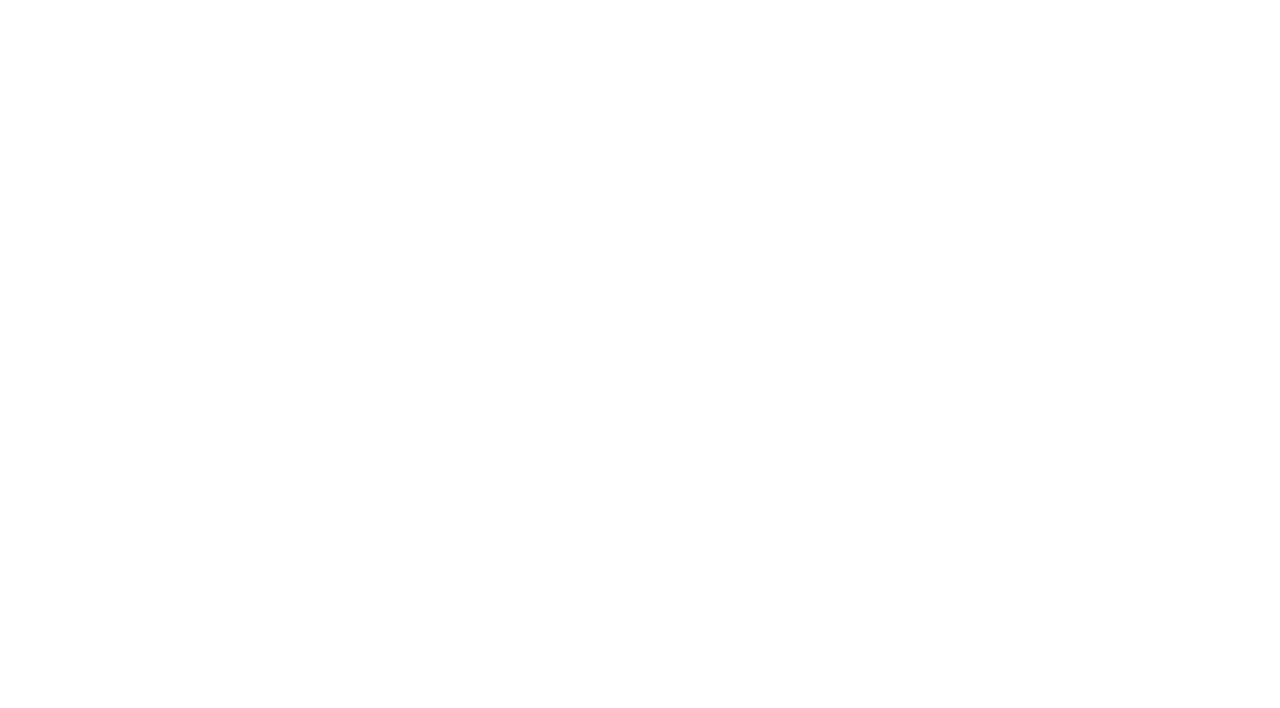
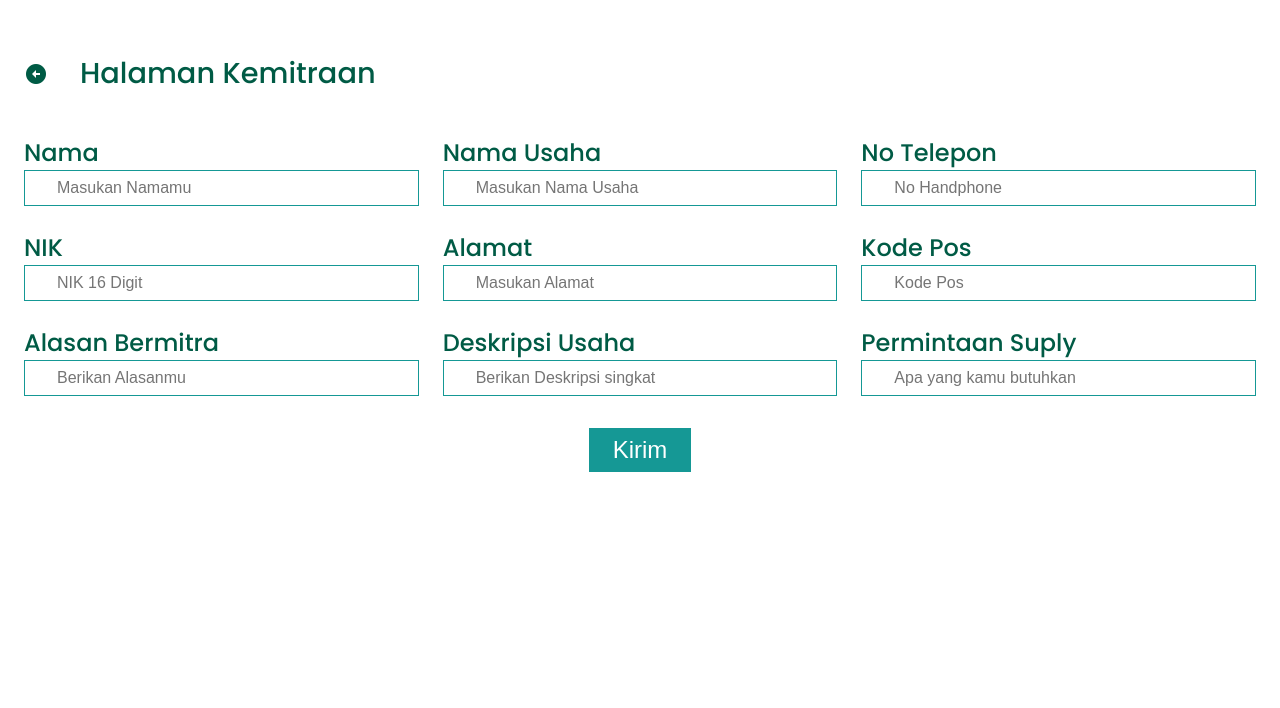
Before and after one commit to ZamzamiIlham/Project_ADPL, a PHP site: page /mitra__formKemitraan.php in a window 1280 px wide. Before the commit the part shown is empty. Shown: the part 92-800 px from the top of the page. Run offline with PHP 8.4, Linux system fonts and the light colour scheme; grey boxes are pictures that could not be loaded.

Commit message:
FormKemitraan

```diff
--- a/view/mitra/mitra__formKemitraan.php
+++ b/view/mitra/mitra__formKemitraan.php
@@ -0,0 +1,61 @@
+<?php include 'html.php' ?>
+<body>
+    <section class="formKemitraan container">
+        <div class="back__tombol">
+            <i class="ri-arrow-left-circle-fill"></i>
+            <a href="mitra_kemitraanDetail.php">
+                <h1>Halaman Kemitraan</h1>
+            </a>
+        </div>
+        <div class="formKemitraangrid grid">
+            <div class="formleft grid">
+                <div class="formNama">
+                    <p>Nama</p>
+                    <input type="text" placeholder="Masukan Namamu">
+                </div>
+                <div class="formNik">
+                    <p>NIK</p>
+                    <input type="text" placeholder="NIK 16 Digit">
+                </div>
+                <div class="formAlasan">
+                    <p>Alasan Bermitra</p>
+                    <input type="text" placeholder="Berikan Alasanmu">
+                </div>
+            </div>
+            <div class="formCenter grid">
+                <div class="formUsaha">
+                        <p>Nama Usaha</p>
+                        <input type="text" placeholder="Masukan Nama Usaha">
+                    </div>
+                    <div class="formAlamat">
+                        <p>Alamat</p>
+                        <input type="text" placeholder="Masukan Alamat">
+                    </div>
+                    <div class="formDeskripsi">
+                        <p>Deskripsi Usaha</p>
+                        <input type="text" placeholder="Berikan Deskripsi singkat">
+                    </div>
+                </div>
+            <div class="formRight grid">
+                <div class="formTelepom ">
+                        <p>No Telepon</p>
+                        <input type="text" placeholder="No Handphone">
+                    </div>
+                    <div class="formNik">
+                        <p>Kode Pos</p>
+                        <input type="text" placeholder="Kode Pos">
+                    </div>
+                    <div class="formAlasan">
+                        <p>Permintaan Suply</p>
+                        <input type="text" placeholder="Apa yang kamu butuhkan">
+                    </div>
+                </div>
+            </div>
+            <div class="buttonForm">
+                <button  class="formMitra button" onclick="location.href='#'" >
+                Kirim
+                </button>
+            </div>
+        </div>
+    </section>
+</body>
--- a/view/mitra/mitra_style.css
+++ b/view/mitra/mitra_style.css
@@ -101,6 +101,18 @@
 }
 .flex{
     display: flex;
+}
+.back__tombol{
+    font-size: 1.2rem;
+    font-weight: 500;
+    padding-top: 5rem;
+    display: flex;
+    align-items: center;
+    gap: 2rem;
+    color: var(--hijau-tua);
+}
+.back__tombol i{
+    font-size: 1.5rem;
 }
 
 /*=================== HEADER ========================== */
@@ -386,3 +398,40 @@
 .kemitraanDetail__button:hover{
     background-color: var(--hijau-tua);
 }
+/*================= FORM KEMITRAAN ==================*/
+.formKemitraan{
+    padding-top: 4rem;
+}
+.formKemitraangrid{
+    grid-template-columns: repeat(auto-fit,minmax(250px, 1fr));
+    justify-content: center;
+    align-items: center;
+    padding-top: 2.5rem;
+}
+.formleft div p,.formCenter div p,.formRight div p{
+    font-size: 1.5rem;
+    font-weight: 500;
+    color: var(--hijau-tua);
+}
+.formleft div input, .formCenter div input,.formRight div input{
+    padding: .5rem 2rem;
+    width: 100%;
+    font-size: 1rem;
+    font-weight: 400;
+    border: solid 1px var(--hijau-muda);
+}
+.buttonForm{
+    padding-top: 2rem;
+    display: flex;
+    justify-content: center;
+    align-items: center;
+}
+.formMitra{
+    padding: .5rem 1.5rem;
+    background-color: var(--hijau-muda);
+    font-size: 1.5rem;
+    font-weight: 500;
+    color:white;
+    border: none;
+    cursor: pointer;
+}
```
